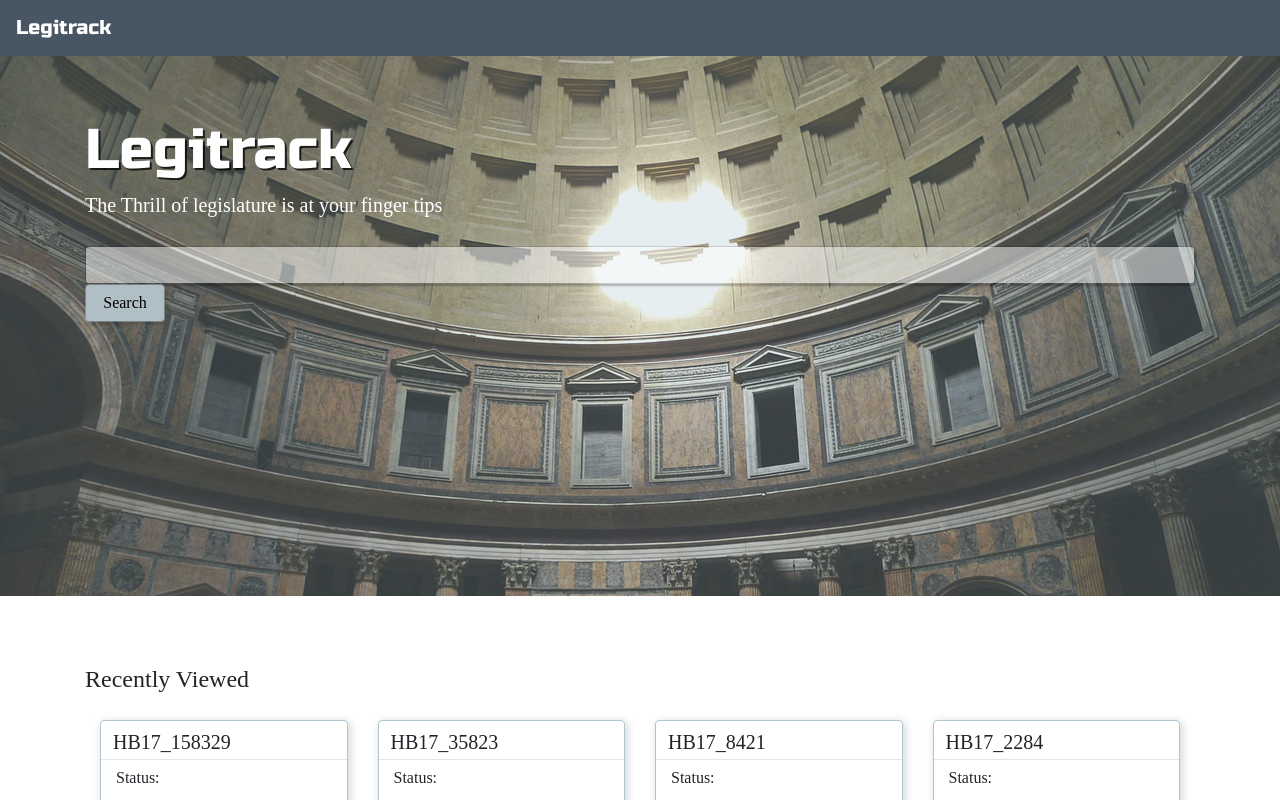
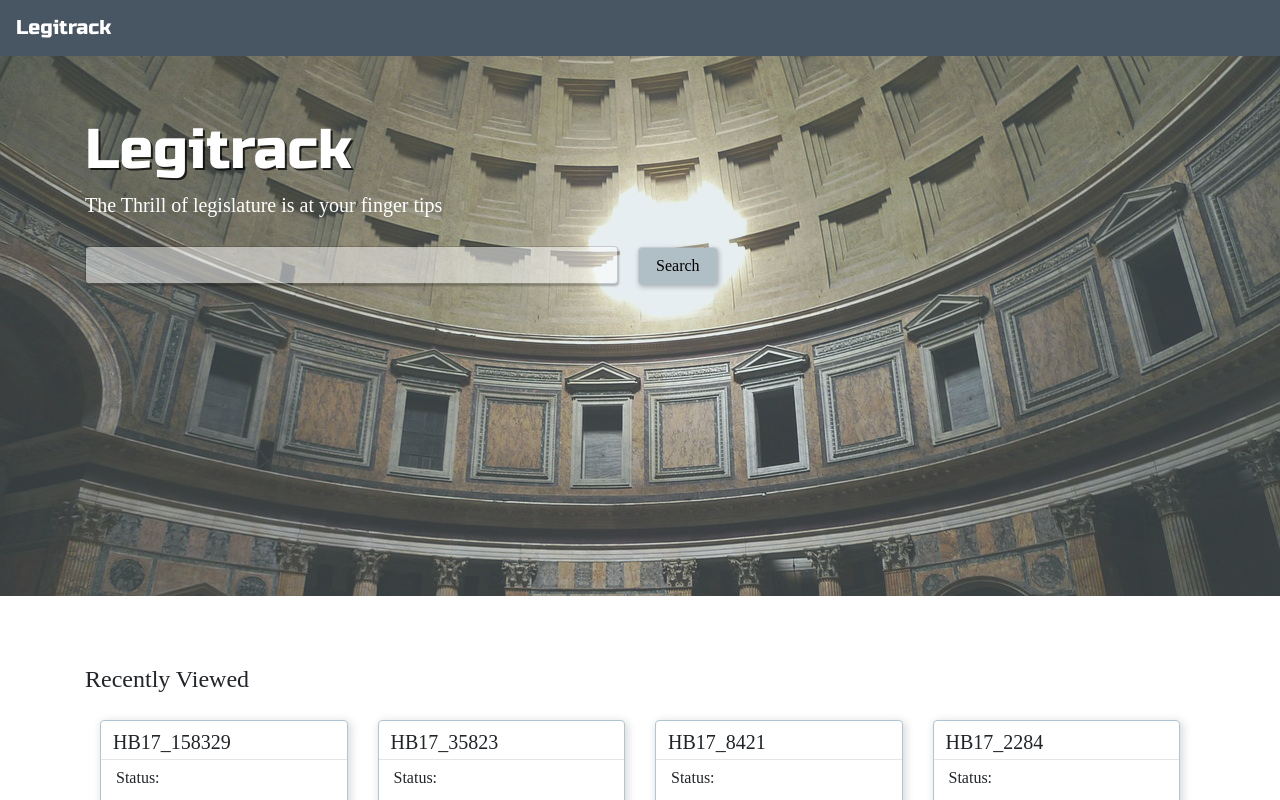
Before and after one commit to spkelly/LegiTrack_React, a React (Create React App) app: page / in a window 1280 px wide. Shown: the top 800 px of the page. Built offline with nearby package versions, Linux system fonts and the light colour scheme; a web font is replaced by a local one.

Commit message:
fixed search bar on main page

```diff
--- a/src/App.css
+++ b/src/App.css
@@ -3,6 +3,8 @@
     50%  {font-size: 24px;}
     100% {font-size: 18px;}
 }
+
+
 
 *{
   font-family: 'Oswald';
@@ -107,12 +109,15 @@ li{
 .footer{
 
 }
-
+.search-container{
+  width: 80%;
+}
 .search-component{
   padding-top: 10px;
 }
 .search-bar{
   background-color: rgba(255,255,255,0.5);
+  width: 60%;
   display: inline-block;
   -webkit-box-shadow: 1px 2px 2px 0px rgba(0,0,0,0.25);
   -moz-box-shadow: 1px 2px 2px 0px rgba(0,0,0,0.25);
@@ -133,6 +138,7 @@ li{
   color: black;
   background-color: #b0bec5;
   width: 80px;
+  margin-left: 20px;
   display: inline-block;
   -webkit-box-shadow: 1px 2px 5px 0px rgba(0,0,0,0.25);
   -moz-box-shadow: 1px 2px 5px 0px rgba(0,0,0,0.25);
--- a/src/components/jumbotron.js
+++ b/src/components/jumbotron.js
@@ -11,7 +11,10 @@ class Jumbotron extends Component{
             <div className="container">
               <h1  className="jb-title display-4">Legitrack</h1>
               <p className=" jb-sub lead">The Thrill of legislature is at your finger tips</p>
-              <Search></Search>
+              <div className="search-container">
+                <Search></Search>
+              </div>
+
             </div>
           </div>
         </div>
```
